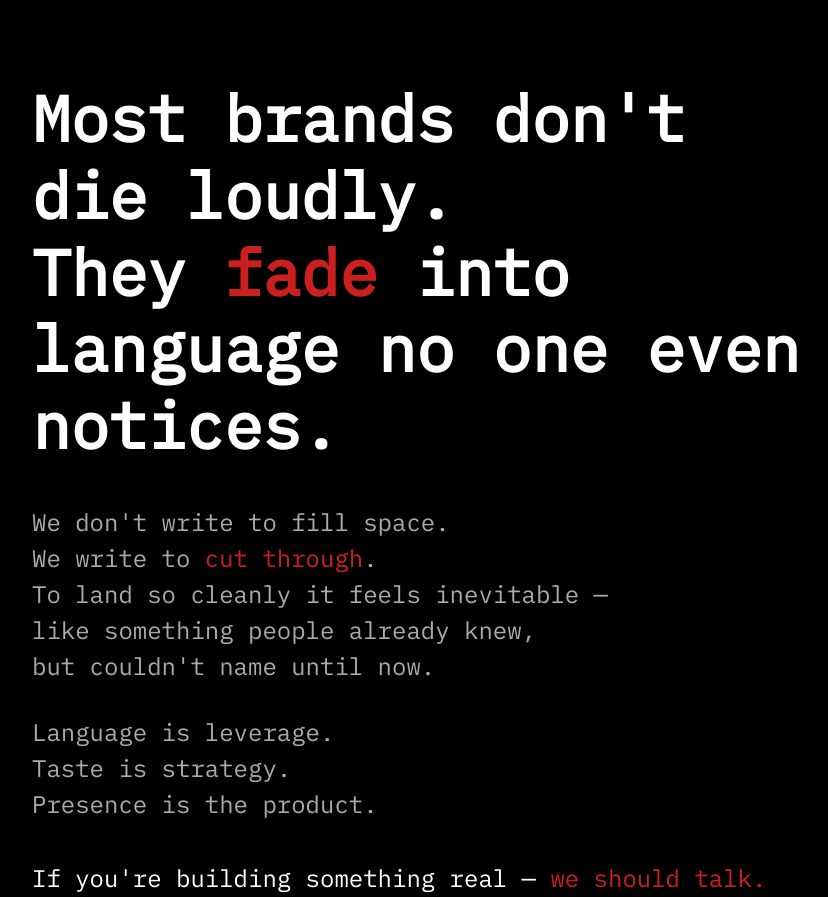
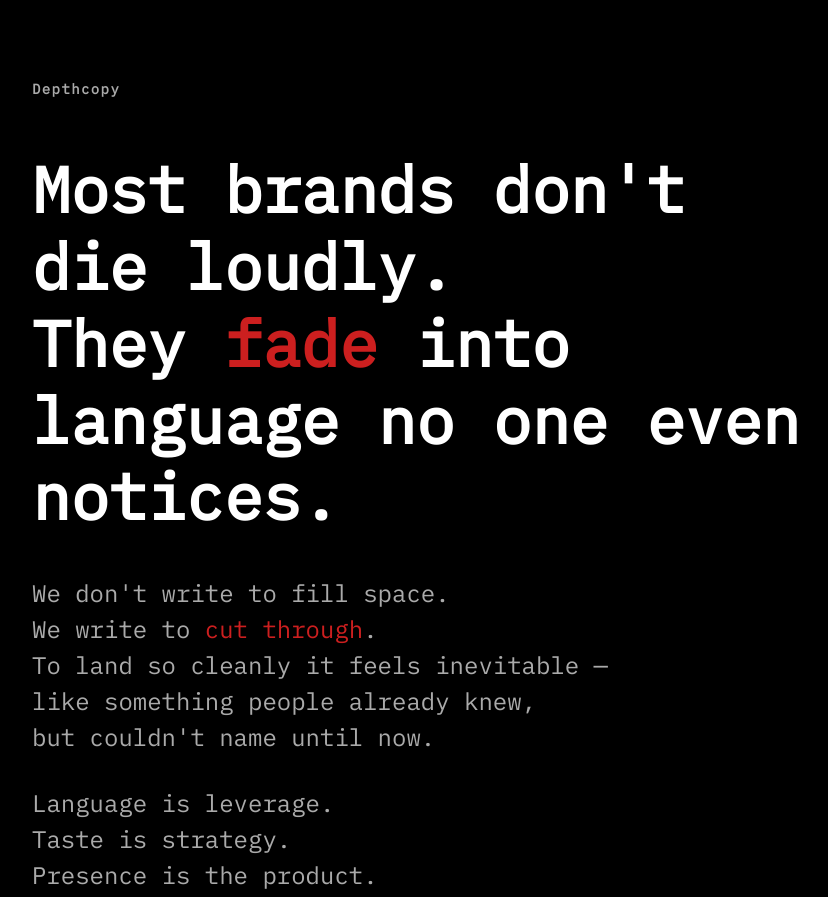
Before and after one commit to Wozzy57/depthcopy, a plain HTML site: page index.html in a window 1280 px wide. Shown: the top 897 px of the page, without its empty margins (208-1036 px from the left). Drawn offline with Linux system fonts and the light colour scheme.

Commit message:
Update index.html

```diff
--- a/index.html
+++ b/index.html
@@ -10,10 +10,12 @@
 <body>
   <div class="container">
 
-    <h1 class="hero-heading">
+    <h1 class="top-heading">Depthcopy</h1>
+
+    <h2 class="hero-heading">
       Most brands don't die loudly.<br>
       They <span class="highlight">fade</span> into language no one even notices.
-    </h1>
+    </h2>
 
     <p class="sub-text">
       We don't write to fill space.<br>
```
